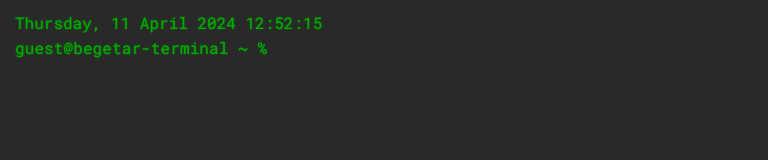
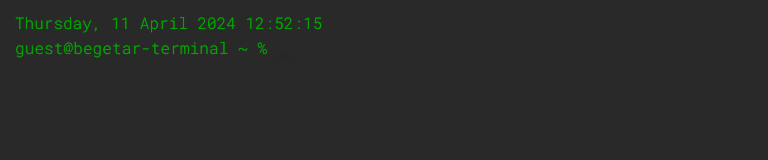
Before and after one commit to Justar96/justar96.github.io, a plain HTML site: page index.html in a window 1280 px wide. Both pictures are taken after a click on the button "terminal". Shown: the top 160 px of the page, without its empty margins (0-768 px from the left). Drawn offline with Linux system fonts and the light colour scheme.

Commit message:
Update style.css

```diff
--- a/style.css
+++ b/style.css
@@ -6,11 +6,6 @@
 
 :root {
   --text-color: #00aa00;
-}
-
-@font-face {
-  font-family: terminusttf;
-  src: url(TerminusTTF-4.49.3.ttf);
 }
 
 body {
@@ -149,8 +144,8 @@ h5 {
 
 #todaysDate {
   font-family: "Roboto Mono";
-  font-weight: 400;
-  text-shadow: 0 0 0.1em var(--text-color);
+  font-weight: 350;
+  text-shadow: 0 0 0.05em var(--text-color);
   color: var(--text-color);
   font-size: 16px;
   letter-spacing: 0px;
@@ -159,8 +154,8 @@ h5 {
 
 #terminal {
   font-family: "Roboto Mono";
-  font-weight: 400;
-  text-shadow: 0 0 0.1em var(--text-color);
+  font-weight: 350;
+  text-shadow: 0 0 0.05em var(--text-color);
   color: var(--text-color);
   font-size: 16px;
   letter-spacing: 0.1px;
@@ -256,6 +251,7 @@ main {
 }
 .cursor_3 {
   font-family: sans-serif;
+  color: var(--text-color);
   font-size: 22px;
   font-weight: 700;
   animation: 1s blink-2 step-end infinite;
```
